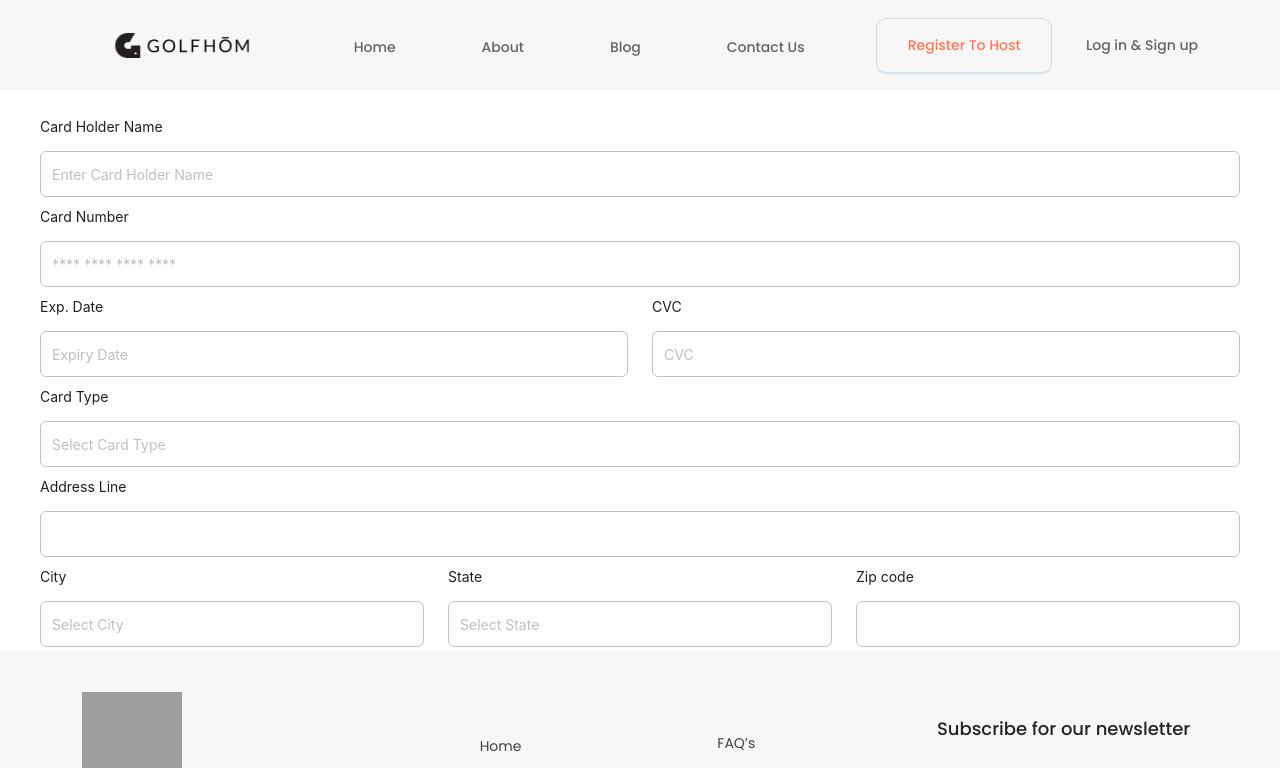
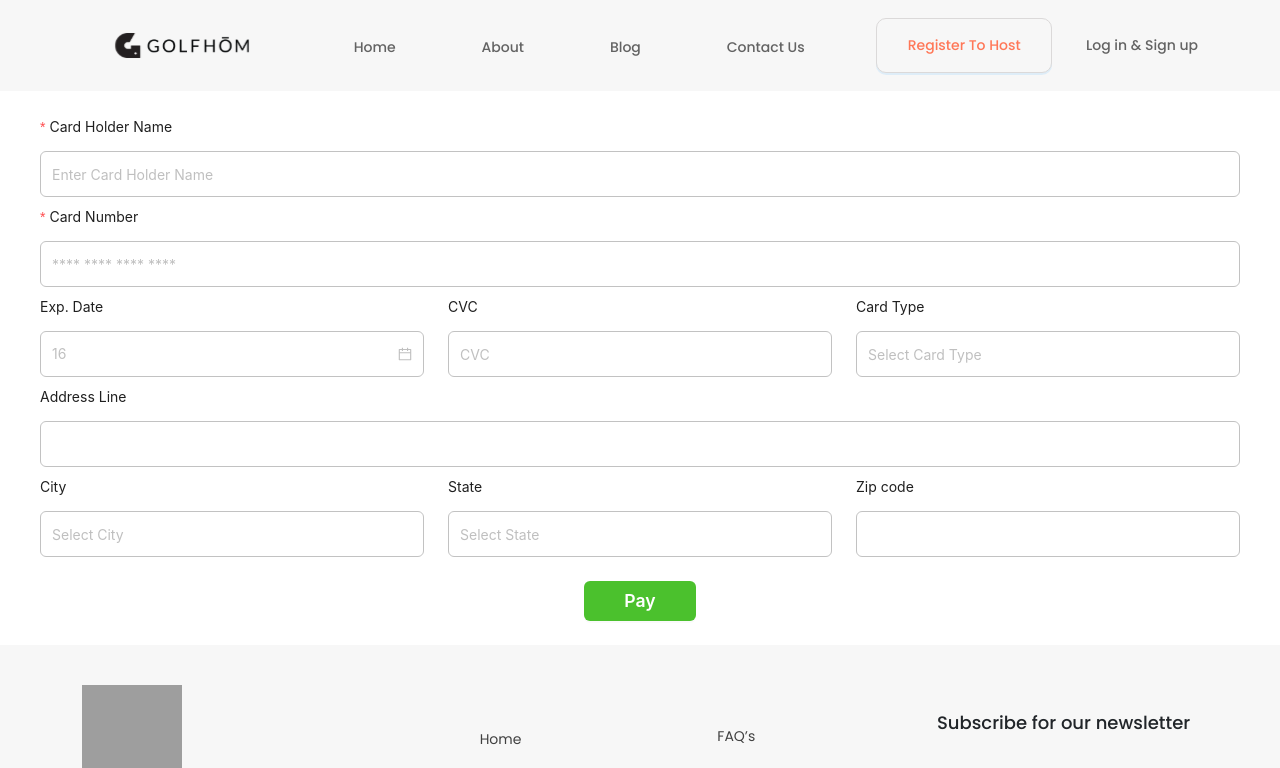
Before and after one commit to Suryavanshi-Ventures/Golfhom-Frontend, a Next.js app: page /search/1/components/NewPaymentForm in a window 1280 px wide. Shown: the top 768 px of the page. Built offline with nearby package versions, Linux system fonts and the light colour scheme; grey boxes are pictures that could not be loaded.

Commit message:
implemented rental check avail API in calendar

```diff
--- a/src/pages/search/[view_property_name]/components/NewPaymentForm.js
+++ b/src/pages/search/[view_property_name]/components/NewPaymentForm.js
@@ -1,4 +1,4 @@
-import { Form, Input, Select, message, Modal } from "antd";
+import { Form, Input, Button, message, Modal, DatePicker } from "antd";
 import { Col, Row } from "react-bootstrap";
 import NewPaymentCss from "../../../../styles/NewPayment.module.css";
 import { React, useState } from "react";
@@ -75,56 +75,56 @@ const NewPaymentForm = (props) => {
 
   const OnClickPay = async (values) => {
     console.log("Success:", values);
-    setIsLoading(true);
-    try {
-      const Token =
-        localStorage.getItem("token") || sessionStorage.getItem("token");
-      console.log(Token);
-      const CreateBookingRes = await axios.post(
-        `${process.env.NEXT_PUBLIC_API_URL}/v1/nextpax/createBooking`,
-        {
-          id: props.data.propertyId,
-          from: props.data.from,
-          to: props.data.to,
-          guest: props.data.total_guests,
-          cardCVC: values.payment_card_cvc_code,
-          cardType: values.payment_card_type.toUpperCase(),
-          cardNumber: values.payment_card_number,
-          cardExpirationYear: values.payment_card_exp_year,
-          cardExpirationMonth: values.payment_card_exp_month,
-          cardHolderName: values.payment_card_holder_name,
-          mainBooker: {
-            countryCode: values.payment_card_country_code,
-            zipCode: values.payment_card_zip_code,
-            houseNumber: values.payment_card_house_number,
-            street: values.payment_card_street_address,
-            place: values.payment_card_city,
-            stateProv: values.payment_card_state,
-          },
-        },
-        { headers: { Authorization: `Bearer ${Token}` } }
-      );
-      // * SUCCESS API RESPONSE
-      if (
-        CreateBookingRes.status === 201 &&
-        CreateBookingRes.data.data.bookingNumber
-      ) {
-        setIsLoading(false);
-        countDown(CreateBookingRes.data.data); //* BOOKING CONFRIM MODAL METHOD
-      } else {
-        setIsLoading(false);
-      }
-    } catch (error) {
-      if (error.response.status === 401) {
-        message.error("Please login to book hotels!");
-        setIsLoading(false);
-      } else {
-        message.error(error.response.data.message);
-        countDown();
-      }
-      console.log("ERROR: IN CREATE BOOKING API", error);
-      setIsLoading(false);
-    }
+    // setIsLoading(true);
+    // try {
+    //   const Token =
+    //     localStorage.getItem("token") || sessionStorage.getItem("token");
+    //   console.log(Token);
+    //   const CreateBookingRes = await axios.post(
+    //     `${process.env.NEXT_PUBLIC_API_URL}/v1/nextpax/createBooking`,
+    //     {
+    //       id: props.data.propertyId,
+    //       from: props.data.from,
+    //       to: props.data.to,
+    //       guest: props.data.total_guests,
+    //       cardCVC: values.payment_card_cvc_code,
+    //       cardType: values.payment_card_type.toUpperCase(),
+    //       cardNumber: values.payment_card_number,
+    //       cardExpirationYear: values.payment_card_exp_year,
+    //       cardExpirationMonth: values.payment_card_exp_month,
+    //       cardHolderName: values.payment_card_holder_name,
+    //       mainBooker: {
+    //         countryCode: values.payment_card_country_code,
+    //         zipCode: values.payment_card_zip_code,
+    //         houseNumber: values.payment_card_house_number,
+    //         street: values.payment_card_street_address,
+    //         place: values.payment_card_city,
+    //         stateProv: values.payment_card_state,
+    //       },
+    //     },
+    //     { headers: { Authorization: `Bearer ${Token}` } }
+    //   );
+    //   // * SUCCESS API RESPONSE
+    //   if (
+    //     CreateBookingRes.status === 201 &&
+    //     CreateBookingRes.data.data.bookingNumber
+    //   ) {
+    //     setIsLoading(false);
+    //     countDown(CreateBookingRes.data.data); //* BOOKING CONFRIM MODAL METHOD
+    //   } else {
+    //     setIsLoading(false);
+    //   }
+    // } catch (error) {
+    //   if (error.response.status === 401) {
+    //     message.error("Please login to book hotels!");
+    //     setIsLoading(false);
+    //   } else {
+    //     message.error(error.response.data.message);
+    //     countDown();
+    //   }
+    //   console.log("ERROR: IN CREATE BOOKING API", error);
+    //   setIsLoading(false);
+    // }
   };
 
   const OnClickPayFaild = (errorInfo) => {
@@ -153,20 +153,23 @@ const NewPaymentForm = (props) => {
       {/* BOOKING CONFIRM MODAL */}
       {contextHolder}
 
-      <Form className={NewPaymentCss.parentForm}>
+      <Form
+        name="payment_form_nextpax"
+        form={form2}
+        className={NewPaymentCss.parentForm}
+        onFinish={OnClickPay}
+      >
         {/* Card Holder Name */}
         <Col md={12}>
           <Form.Item
             label="Card Holder Name"
             className={NewPaymentCss.labelName}
+            name="payment_card_holder_name"
+            required={true}
             rules={[
               {
-                type: "text",
-                message: "Enter Card Holder Name",
-              },
-              {
                 required: true,
-                message: "Please Enter Card Holder Name",
+                message: "Please enter your username!",
               },
             ]}
             labelCol={{ span: 24 }}
@@ -184,15 +187,22 @@ const NewPaymentForm = (props) => {
           <Form.Item
             label="Card Number"
             className={NewPaymentCss.labelName}
+            name="payment_card_number"
             rules={[
               {
-                type: "text",
-                message: "Please enter Card Number",
+                required: true,
+                message: "Please enter your card number!",
               },
-              {
-                required: true,
-                message: "Please enter your Card Number",
+              ({ getFieldValue }) => ({
+                validator(_, value) {
+                  if (value.length > 16) {
+                    return Promise.reject(
+                      new Error("Card number can not be more than 16 digit!")
+                    );
+                  }
+                  return Promise.resolve();
                 },
+              }),
             ]}
             labelCol={{ span: 24 }}
             wrapperCol={{ span: 24 }}
@@ -206,7 +216,7 @@ const NewPaymentForm = (props) => {
 
         <Row>
           {/* Exp. Date */}
-          <Col md={6}>
+          <Col md={4}>
             <Form.Item
               label="Exp. Date"
               className={NewPaymentCss.labelName}
@@ -223,15 +233,22 @@ const NewPaymentForm = (props) => {
               labelCol={{ span: 24 }}
               wrapperCol={{ span: 24 }}
             >
-              <Input
-                placeholder="Expiry Date"
+              <DatePicker
+                onChange={(date) =>
+                  form2.setFieldsValue({
+                    payment_card_exp_year: dayjs(date).format("YY"),
+                  })
+                }
+                format={"YY"}
+                placeholder={`${DynamicYear}`}
                 className={NewPaymentCss.inputName}
+                picker="year"
               />
             </Form.Item>
           </Col>
 
           {/* CVC */}
-          <Col md={6}>
+          <Col md={4}>
             <Form.Item
               label="CVC"
               className={NewPaymentCss.labelName}
@@ -251,10 +268,8 @@ const NewPaymentForm = (props) => {
               <Input placeholder="CVC" className={NewPaymentCss.inputName} />
             </Form.Item>
           </Col>
-        </Row>
-
           {/* Card Type */}
-        <Col md={12}>
+          <Col md={4}>
             <Form.Item
               label="Card Type"
               className={NewPaymentCss.labelName}
@@ -276,6 +291,7 @@ const NewPaymentForm = (props) => {
               />
             </Form.Item>
           </Col>
+        </Row>
 
         {/* Address Line */}
         <Col md={12}>
@@ -367,6 +383,24 @@ const NewPaymentForm = (props) => {
               <Input placeholder="" className={NewPaymentCss.inputName} />
             </Form.Item>
           </Col>
+
+          <Form.Item>
+            <div
+              className={
+                NewPaymentCss.checkout_payment_nextpax_payment_pay_btn_div
+              }
+            >
+              <Button
+                loading={IsLoading}
+                className={
+                  NewPaymentCss.checkout_payment_nextpax_payment_pay_btn
+                }
+                htmlType="submit"
+              >
+                Pay
+              </Button>
+            </div>
+          </Form.Item>
         </Row>
       </Form>
     </>
--- a/src/pages/search/[view_property_name]/components/payment_form.js
+++ b/src/pages/search/[view_property_name]/components/payment_form.js
@@ -340,13 +340,12 @@ const PaymentForm = (props) => {
               className={
                 PaymentFormCss.checkout_payment_nextpax_payment_form_items
               }
+              label="Card Holder Name"
               name="payment_card_holder_name"
               required={true}
-              label="Card Holder Name"
               rules={[
                 {
                   required: true,
-
                   message: "Please input your username!",
                 },
               ]}
--- a/src/styles/NewPayment.module.css
+++ b/src/styles/NewPayment.module.css
@@ -1,5 +1,5 @@
 .parentForm {
-    padding: 20px 40px 0px;
+  padding: 20px 40px 0px;
 }
 
 /* Card Holder Name */
@@ -12,7 +12,28 @@
 }
 
 .inputName {
-    border-radius: 6px;
-    border: 1px solid #C2C2C2;
-    height: 46px;
+  border-radius: 6px;
+  border: 1px solid #c2c2c2;
+  height: 46px;
+  width: 100% !important;
 }
+.checkout_payment_nextpax_payment_pay_btn_div {
+  display: flex;
+  justify-content: center;
+  margin-top: 20px;
+}
+
+.checkout_payment_nextpax_payment_pay_btn {
+  background-color: var(--success-green);
+
+  color: var(--white-btn-font-color);
+  border: none;
+  font-size: 1.1rem;
+  font-weight: 600;
+  padding: 6px 40px;
+  height: auto;
+}
+.checkout_payment_nextpax_payment_pay_btn:hover {
+  background-color: var(--btn-background-secondary);
+  color: var(--white-btn-font-color) !important;
+}
```
Also changed, not shown: src/pages/search/[view_property_name]/[property_id].js (+66 -44 lines), src/pages/search/index.js (+0 -16 lines). Lines whose indentation alone changed are shown as unchanged.
